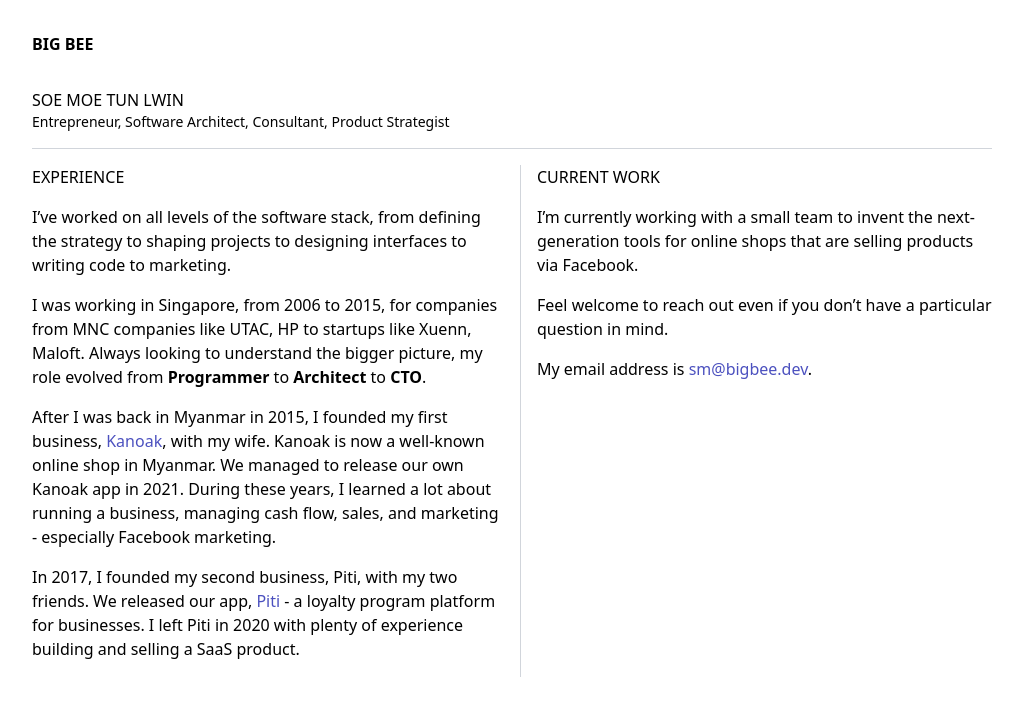
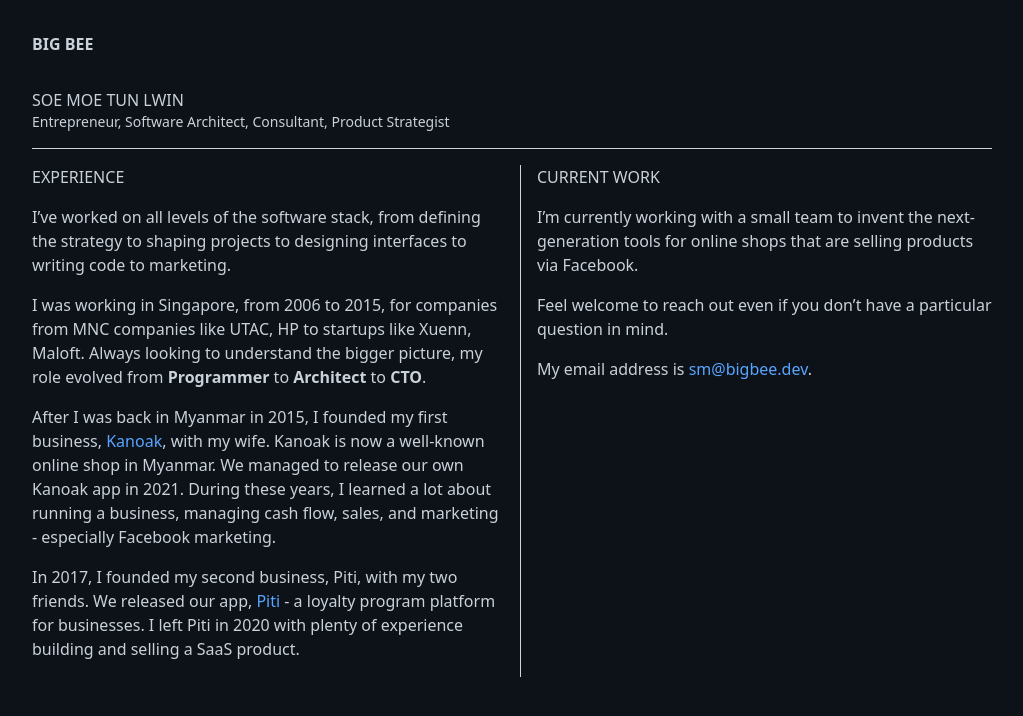
Before and after one commit to bigbee-dev/bigbee-dev, a plain HTML site: page index.html in a window 1280 px wide. Shown: the whole page, without its empty margins (128-1151 px from the left). Drawn offline with nearby package versions, Linux system fonts and the dark colour scheme.

Commit message:
dark mode

```diff
--- a/style.css
+++ b/style.css
@@ -1,6 +1,15 @@
-body {
+a:link,
+a:visited {
+  color: #4c51bf;
 }
 
-a:link, a:visited {
-  color: #4c51bf;
+@media (prefers-color-scheme: dark) {
+  body {
+    background-color: #0d1118;
+    color: #c9d1d9;
+  }
+  a:link,
+  a:visited {
+    color: #58a6ff;
+  }
 }
```
